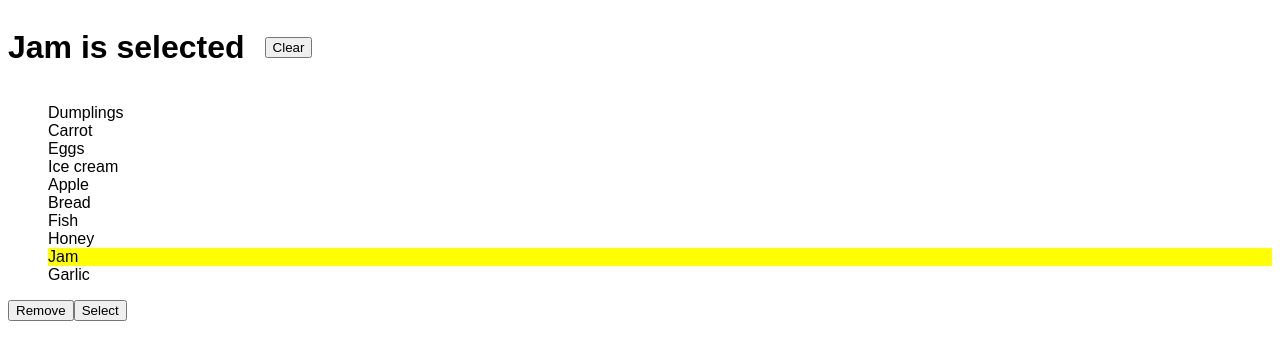
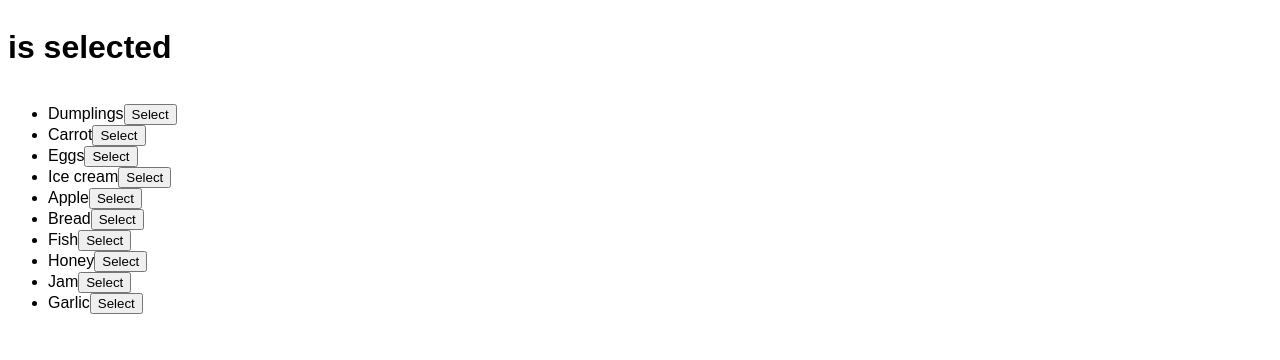
Before and after one commit to mate-academy/react_goods-selector, a React (Create React App) app: page / in a window 1280 px wide. Shown: the top 360 px of the page. Built offline with nearby package versions, Linux system fonts and the light colour scheme.

Commit message:
Solution

```diff
--- a/package.json
+++ b/package.json
@@ -7,7 +7,7 @@
   "license": "GPL-3.0",
   "dependencies": {
     "@cypress/react": "^5.12.4",
-    "bulma": "^0.9.3",
+    "bulma": "^0.9.4",
     "classnames": "^2.3.1",
     "react": "^17.0.2",
     "react-dom": "^17.0.2",
@@ -18,7 +18,7 @@
     "@mate-academy/cypress-tools": "^1.0.4",
     "@mate-academy/eslint-config-react": "*",
     "@mate-academy/eslint-config-react-typescript": "*",
-    "@mate-academy/scripts": "^1.2.3",
+    "@mate-academy/scripts": "^1.2.8",
     "@mate-academy/students-ts-config": "*",
     "@mate-academy/stylelint-config": "*",
     "@types/node": "^17.0.23",
--- a/src/App.tsx
+++ b/src/App.tsx
@@ -1,51 +1,84 @@
 import React from 'react';
 import './App.scss';
+import classnames from 'classnames';
+import goodsFromServer from './goods';
 
-// import goodsFromServer from './goods';
+type State = {
+  selectedGood: string,
+};
 
-export const App: React.FC = () => {
+export class App extends React.Component<{}, State> {
+  state: Readonly<State> = {
+    selectedGood: '',
+  };
+
+  render(): React.ReactNode {
+    const { selectedGood } = this.state;
+
     return (
       <main className="App">
         <header className="App__header">
           <h1 className="App__title">
-          Jam is selected
+            {selectedGood}
+            {' '}
+            is selected
           </h1>
 
+          {this.state.selectedGood && (
             <button
               type="button"
               className="App__clear"
+              onClick={() => {
+                this.setState({
+                  selectedGood: '',
+                });
+              }}
             >
               Clear
             </button>
+          )}
         </header>
 
         <ul>
-        <li className="Good">Dumplings</li>
-        <li className="Good">Carrot</li>
-        <li className="Good">Eggs</li>
-        <li className="Good">Ice cream</li>
-        <li className="Good">Apple</li>
-        <li className="Good">Bread</li>
-        <li className="Good">Fish</li>
-        <li className="Good">Honey</li>
-        <li className="Good Good--active">Jam</li>
-        <li className="Good">Garlic</li>
-      </ul>
-
-      {/* Put required buttons into each Good */}
+          {goodsFromServer.map(goods => (
+            <li
+              key={goods}
+              className={classnames({
+                'Good--active': this.state.selectedGood === goods,
+              })}
+            >
+              {goods}
+              {this.state.selectedGood !== goods
+                ? (
+                  <button
+                    type="button"
+                    className="Good__select"
+                    onClick={() => {
+                      this.setState({
+                        selectedGood: goods,
+                      });
+                    }}
+                  >
+                    Select
+                  </button>
+                )
+                : (
                   <button
                     type="button"
                     className="Good__remove"
+                    onClick={() => {
+                      this.setState({
+                        selectedGood: '',
+                      });
+                    }}
                   >
                     Remove
                   </button>
-
-      <button
-        type="button"
-        className="Good__select"
-      >
-        Select
-      </button>
+                )}
+            </li>
+          ))}
+        </ul>
       </main>
     );
-};
+  }
+}
```
Also changed, not shown: 2 other files (tests, documents, lock files or other folders). Lines whose indentation alone changed are shown as unchanged.
